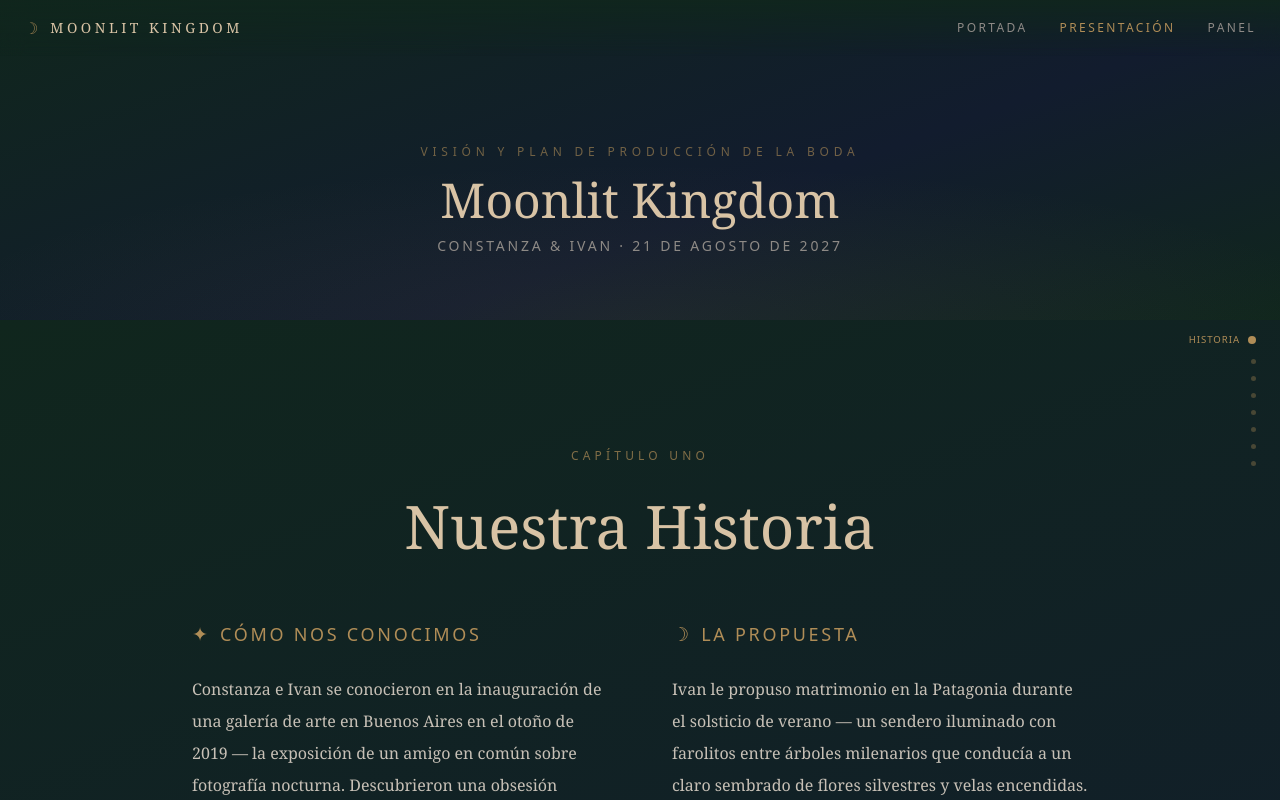
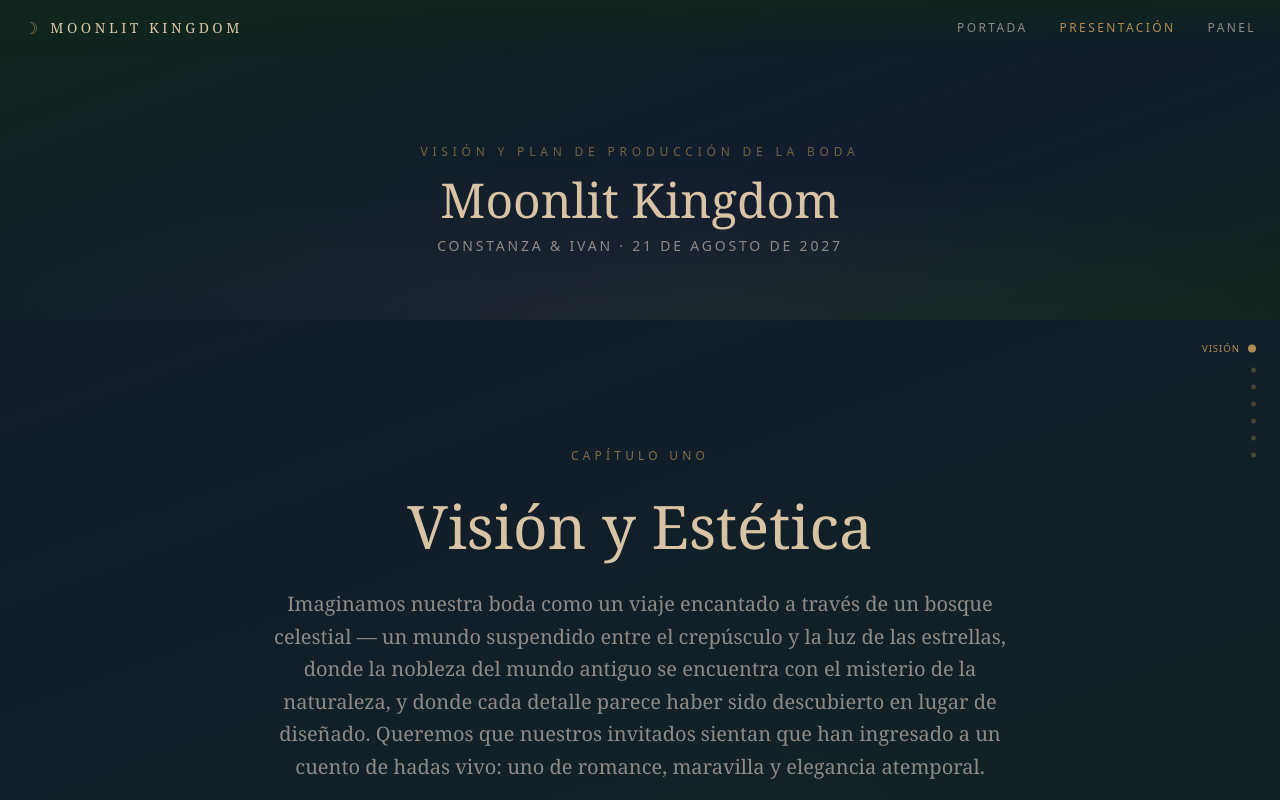
Before and after one commit to Peizthan/moonlit-kingdom, a Next.js app: page /presentation in a window 1280 px wide. Shown: the top 800 px of the page. Built offline with nearby package versions, Linux system fonts and the light colour scheme.

Commit message:
feat: remove chapter one from presentation and renumber chapters

```diff
--- a/app/presentation/page.tsx
+++ b/app/presentation/page.tsx
@@ -1,7 +1,6 @@
 'use client';
 
 import { PresentationNav } from '@/components/layout/PresentationNav';
-import { StorySection } from '@/components/presentation/StorySection';
 import { VisionSection } from '@/components/presentation/VisionSection';
 import { VenueSection } from '@/components/presentation/VenueSection';
 import { TimelineSection } from '@/components/presentation/TimelineSection';
@@ -10,7 +9,6 @@ import { MenuSection } from '@/components/presentation/MenuSection';
 import { FinalVisionSection } from '@/components/presentation/FinalVisionSection';
 
 const sections = [
-  { id: 'story', label: 'Historia' },
   { id: 'vision', label: 'Visión' },
   { id: 'palette', label: 'Paleta' },
   { id: 'venue', label: 'Salón' },
@@ -58,7 +56,6 @@ export default function PresentationPage() {
       </div>
 
       {/* Sections */}
-      <StorySection />
       <VisionSection />
       <VenueSection />
       <TimelineSection />
--- a/components/presentation/FloralsSection.tsx
+++ b/components/presentation/FloralsSection.tsx
@@ -33,7 +33,7 @@ export function FloralsSection() {
           className="text-center text-xs uppercase tracking-[0.35em] mb-8"
           style={{ color: 'rgba(176,141,87,0.7)' }}
         >
-          Capítulo Cinco
+          Capítulo Cuatro
         </motion.p>
 
         <motion.h2
@@ -77,7 +77,6 @@ export function FloralsSection() {
 
               <div className="mb-3">
                 <p className="text-xs uppercase tracking-widest mb-2" style={{ color: 'rgba(176,141,87,0.5)' }}>
-                  Follaje
                   Flores
                 </p>
                 <div className="flex flex-wrap gap-1">
--- a/components/presentation/MenuSection.tsx
+++ b/components/presentation/MenuSection.tsx
@@ -31,7 +31,7 @@ export function MenuSection() {
           className="text-center text-xs uppercase tracking-[0.35em] mb-8"
           style={{ color: 'rgba(176,141,87,0.7)' }}
         >
-          Capítulo Seis
+          Capítulo Cinco
         </motion.p>
 
         <motion.h2
--- a/components/presentation/TimelineSection.tsx
+++ b/components/presentation/TimelineSection.tsx
@@ -25,7 +25,7 @@ export function TimelineSection() {
           className="text-center text-xs uppercase tracking-[0.35em] mb-8"
           style={{ color: 'rgba(176,141,87,0.7)' }}
         >
-          Capítulo Cuatro
+          Capítulo Tres
         </motion.p>
 
         <motion.h2
--- a/components/presentation/VenueSection.tsx
+++ b/components/presentation/VenueSection.tsx
@@ -26,7 +26,7 @@ export function VenueSection() {
           className="text-center text-xs uppercase tracking-[0.35em] mb-8"
           style={{ color: 'rgba(176,141,87,0.7)' }}
         >
-          Capítulo Tres
+          Capítulo Dos
         </motion.p>
 
         <motion.h2
--- a/components/presentation/VisionSection.tsx
+++ b/components/presentation/VisionSection.tsx
@@ -36,7 +36,7 @@ export function VisionSection() {
           className="text-center text-xs uppercase tracking-[0.35em] mb-8"
           style={{ color: 'rgba(176,141,87,0.7)' }}
         >
-          Capítulo Dos
+          Capítulo Uno
         </motion.p>
 
         <motion.h2
```
